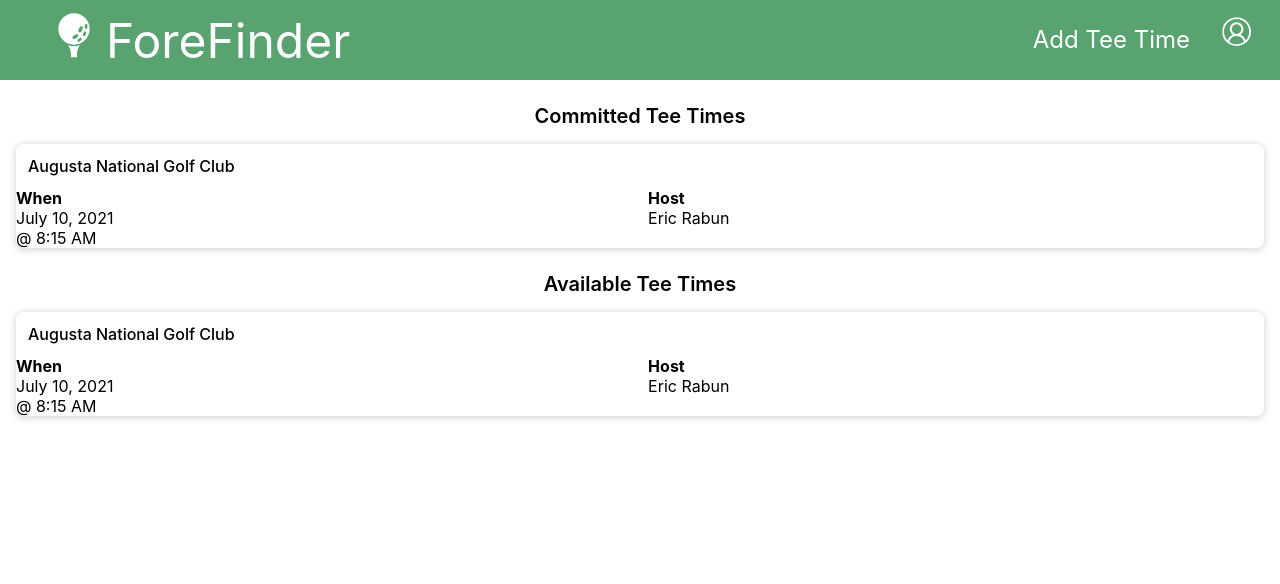
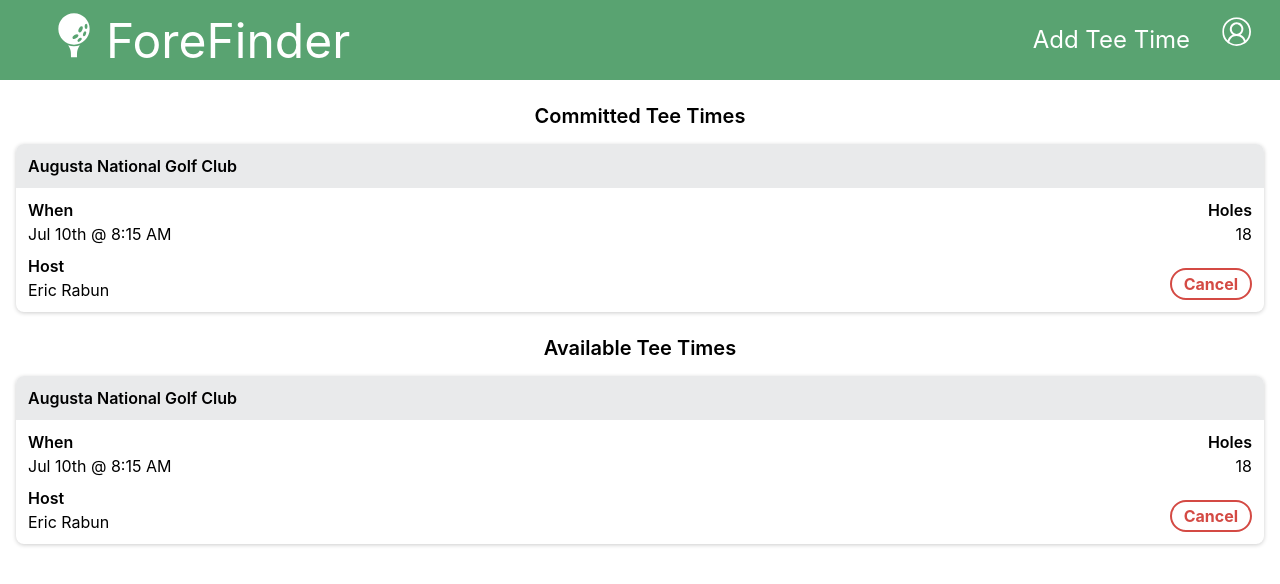
Before and after one commit to foreFinder/fore-finder-fe, a React (Create React App) app: page / in a window 1280 px wide. Shown: the top 584 px of the page. Built offline with nearby package versions, Linux system fonts and the light colour scheme.

Commit message:
Complete initial design/styling for committed tee time

```diff
--- a/src/components/TeeTime/TeeTime.css
+++ b/src/components/TeeTime/TeeTime.css
@@ -3,11 +3,12 @@
   display: flex;
   flex-direction: column;
   border-radius: 8px;
-  box-shadow: 0 1px 8px rgba(0, 0, 0, .2);
+  box-shadow: 0 1px 4px rgba(0, 0, 0, .2);
 }
 
 .tee-time h3 {
   font-size: 1em;
+  font-weight: 600;
 }
 
 .tt-details {
@@ -15,23 +16,52 @@
   grid-template-columns: 2;
   grid-template-rows: 2;
   row-gap: 12px;
+  margin: 12px;
+}
+
+.tt-details h3 {
+  margin-bottom: 4px;
 }
 
 .course-name {
+  background-color: rgb(233, 234, 235);
   padding: 12px;
-  font-weight: 500;
+  border-top-left-radius: 8px;
+  border-top-right-radius: 8px;
 }
 
 .date-and-time {
-  grid-column: 1;
+  grid-column: 1 / span 2;
   grid-row: 1;
 }
 
-.host-name {
+.hole-count {
   grid-column: 2;
   grid-row: 1;
+  text-align: right;
+}
+
+.host-name {
+  grid-column: 1;
+  grid-row: 2;
 }
 
 .invitation-actions {
-  align-self: flex-end;
+  grid-column: 2;
+  grid-row: 2;
+  display: flex;
+  justify-content: flex-end;
+  align-items: flex-end;
 }
+
+.invitation-actions > button {
+  background-color: unset;
+  width: fit-content;
+  height: fit-content;
+  padding: 4px 12px;
+  border: solid 2px rgb(212,74,68);
+  border-radius: 16px;
+  font-size: 1em;
+  font-weight: 700;
+  color: rgb(212, 74, 68);
+}
--- a/src/components/TeeTime/TeeTime.js
+++ b/src/components/TeeTime/TeeTime.js
@@ -11,17 +11,18 @@ const TeeTime = () => {
         </div>
         <div className='date-and-time'>
           <h3>When</h3>
-          <p>July 10, 2021</p>
-          <p>@ 8:15 AM</p>
+          <p>Jul 10th @ 8:15 AM</p>
         </div>
+        <div className='hole-count'>
+          <h3>Holes</h3>
+          <p>18</p>
+        </div>
+        <div className='invitation-actions'>
+          <button>Cancel</button>
+      </div>
       </div>
     </div>
   )
 }
 
 export default TeeTime
-
-      // <div className='invitation-actions'>
-      //   <button>Decline</button>
-      //   <button>Accept</button>
-      // </div>
```
